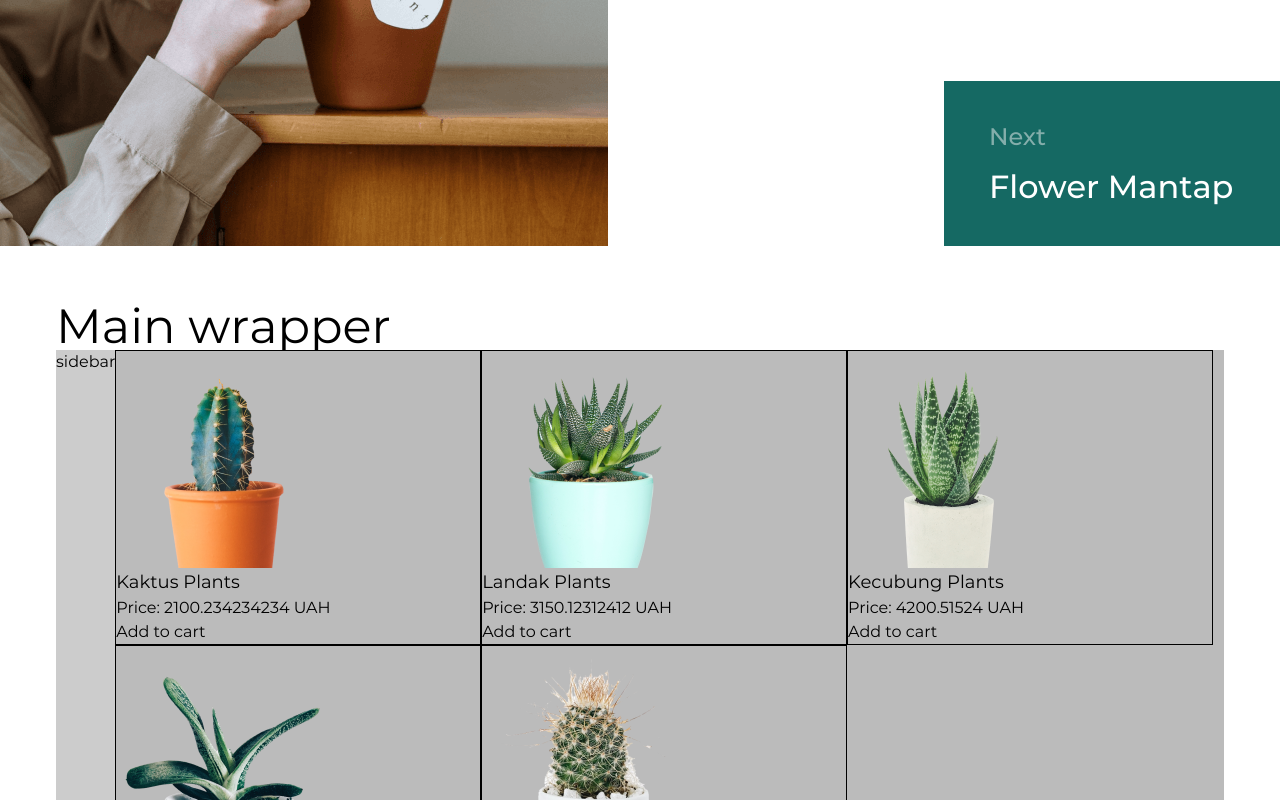
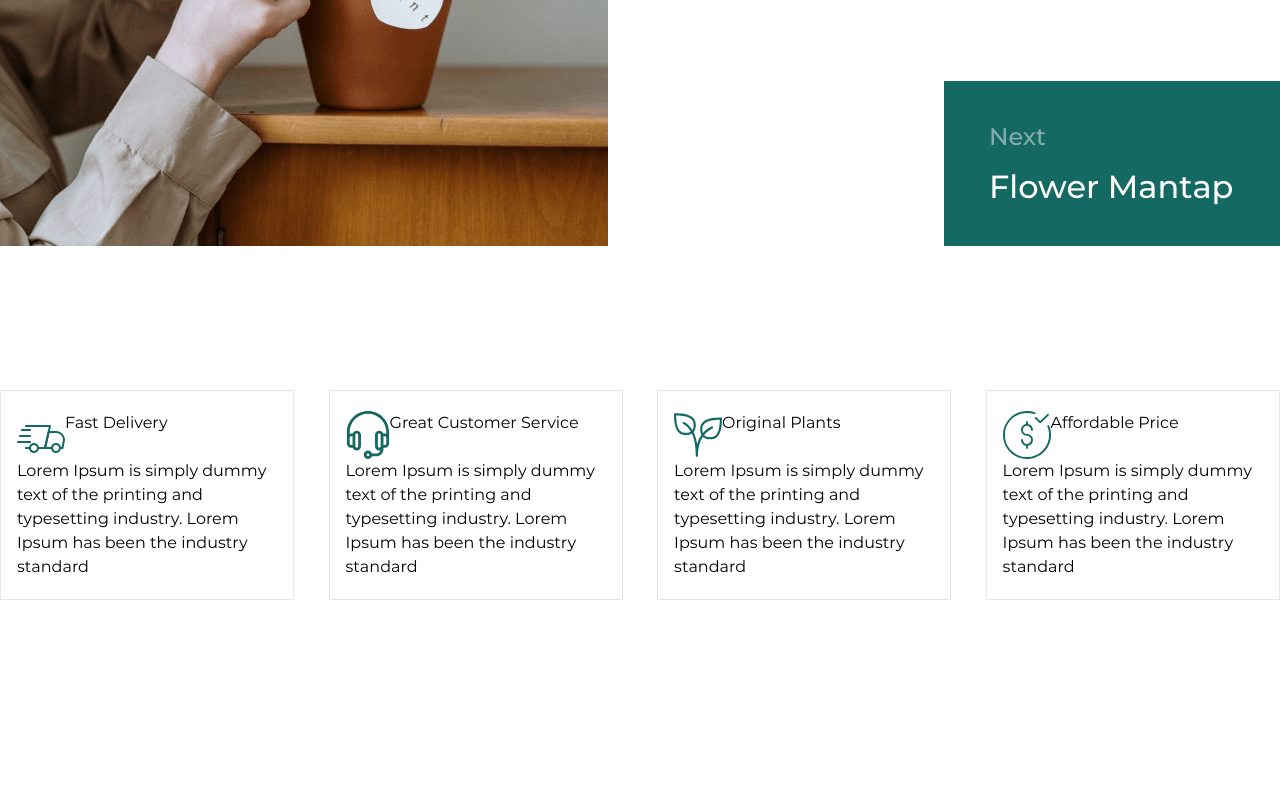
Before and after one commit to sergWP/plate_shop, a Vue app: page / in a window 1280 px wide. Shown: the part 494-1294 px from the top of the page. Built offline with nearby package versions, Linux system fonts and the light colour scheme.

Commit message:
features component

```diff
--- /dev/null
+++ b/src/components/v-features.vue
@@ -0,0 +1,65 @@
+<template v-if="features.length > 0">
+    <section class="v-features v-container">
+        <div class="v-features__wrapper flex flex-row justify-between my-36">
+
+            <div class="v-features__item border border-solid px-4 py-5"
+                v-for="feature in features"
+                 :key="feature.id"
+            >
+                <div class="flex">
+                    <img
+                        :src="require(`../assets/icons/${feature.icon}`)"
+                        alt="Купить {{feature.title}}"
+                    />
+                    <div class="v-features__title">{{feature.title}}</div>
+                </div>
+                <div class="flex">
+                    {{feature.description}}
+                </div>
+            </div>
+
+        </div>
+    </section>
+</template>
+
+<script>
+    export default {
+        name: "v-features",
+        data: function () {
+            return {
+                features: [
+                    {
+                        id: 1,
+                        'icon':'f-delivery.svg',
+                        'title': 'Fast Delivery',
+                        'description': "Lorem Ipsum is simply dummy text of the printing and typesetting industry. Lorem Ipsum has been the industry standard"
+                    },
+                    {
+                        id: 2,
+                        'icon':'f-service.svg',
+                        'title': 'Great Customer Service',
+                        'description': "Lorem Ipsum is simply dummy text of the printing and typesetting industry. Lorem Ipsum has been the industry standard"
+                    },
+                    {
+                        id: 3,
+                        'icon':'f-plant.svg',
+                        'title': 'Original Plants',
+                        'description': "Lorem Ipsum is simply dummy text of the printing and typesetting industry. Lorem Ipsum has been the industry standard"
+                    },
+                    {
+                        id: 4,
+                        'icon':'f-price.svg',
+                        'title': 'Affordable Price',
+                        'description': "Lorem Ipsum is simply dummy text of the printing and typesetting industry. Lorem Ipsum has been the industry standard"
+                    }
+                ]
+            }
+        }
+    }
+</script>
+
+<style lang="scss" scoped>
+    .v-features__item {
+        width: 23%;
+    }
+</style>
--- a/src/components/v-main-wrapper.vue
+++ b/src/components/v-main-wrapper.vue
@@ -1,6 +1,7 @@
 <template>
     <v-header />
     <v-hero />
+    <v-features />
 
     <div class="v-container p-14">
         <h1 class="text-5xl">{{title}}</h1>
@@ -15,6 +16,7 @@
 <script>
     import vHeader from './v-header'
     import vHero from './v-hero'
+    import vFeatures from './v-features'
     import vCatalog from './v-catalog'
 
     export default {
@@ -22,6 +24,7 @@
         components: {
             vHeader,
             vHero,
+            vFeatures,
             vCatalog
         },
         props: {},
```
